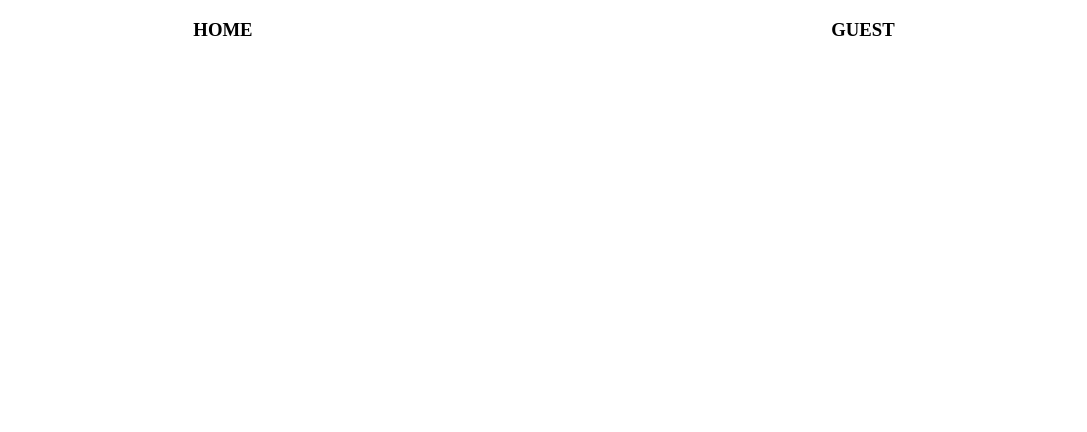
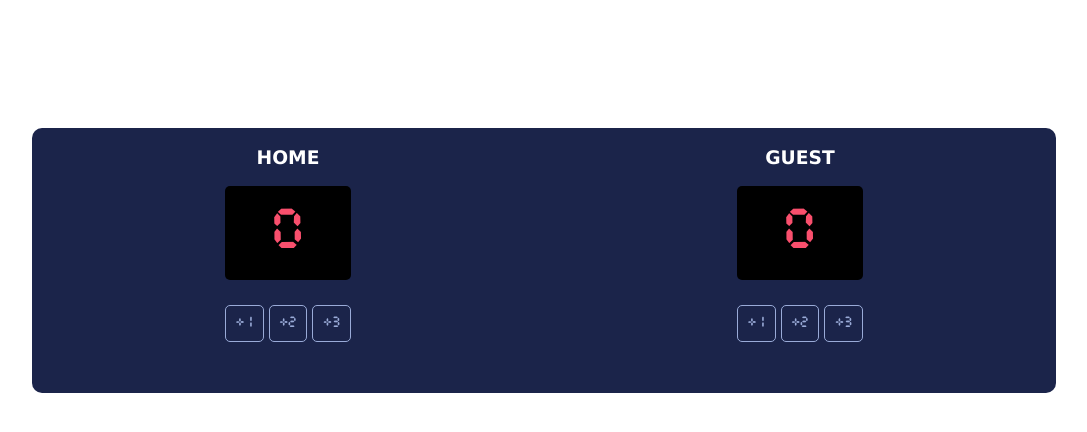
Before and after one commit to adetyay/basketball-scoreboard, a plain HTML site: page index.html in a window 1280 px wide. Shown: the whole page, without its empty margins (96-1183 px from the left). Drawn offline with Linux system fonts and the light colour scheme.

Commit message:
create design

```diff
--- a/index.html
+++ b/index.html
@@ -9,11 +9,23 @@
 </head>
 <body>
     <div class="container">
-        <div>
+        <div class="main">
             <h3>HOME</h3>
+            <div class="num">0</div>
+            <div class="buttons">
+                <button>+1</button>
+                <button>+2</button>
+                <button>+3</button>
+            </div>
         </div>
-        <div>
+        <div class="main">
             <h3>GUEST</h3>
+            <div class="num">0</div>
+            <div class="buttons">
+                <button>+1</button>
+                <button>+2</button>
+                <button>+3</button>
+            </div>
         </div>
     </div>
 </body>
--- a/styles.css
+++ b/styles.css
@@ -1,8 +1,51 @@
 body {
     margin: 0;
+    font-family: Verdana, Geneva, Tahoma, sans-serif;
+}
+
+@font-face {
+    font-family: scoreFont;
+    src: url(CursedTimerUlil-Aznm.ttf);
 }
 
 .container {
     display: flex;
     justify-content: space-around;
+    background-color: #1B244A;
+    color: white;
+    max-width: 80%;
+    margin: auto;
+    margin-top: 10%;
+    border-radius: 10px;
 }
+
+.num{
+    display: flex;
+    align-items: center;
+    justify-content: center;
+    background-color: black;
+    color: white;
+    padding: 20px;
+    font-family: scoreFont;
+    font-size: 50px;
+    color: #F94F6D;
+    border-radius: 5px;
+}
+
+.main{
+    text-align: center;
+}
+
+.buttons{
+    margin-top: 25px;
+    margin-bottom: 40%;
+}
+
+button{
+    border: 1px solid #9AABD8;
+    font-family: scoreFont;
+    padding: 10px;
+    background-color: #1B244A;
+    color: #9AABD8;
+    border-radius: 5px;
+}
```
